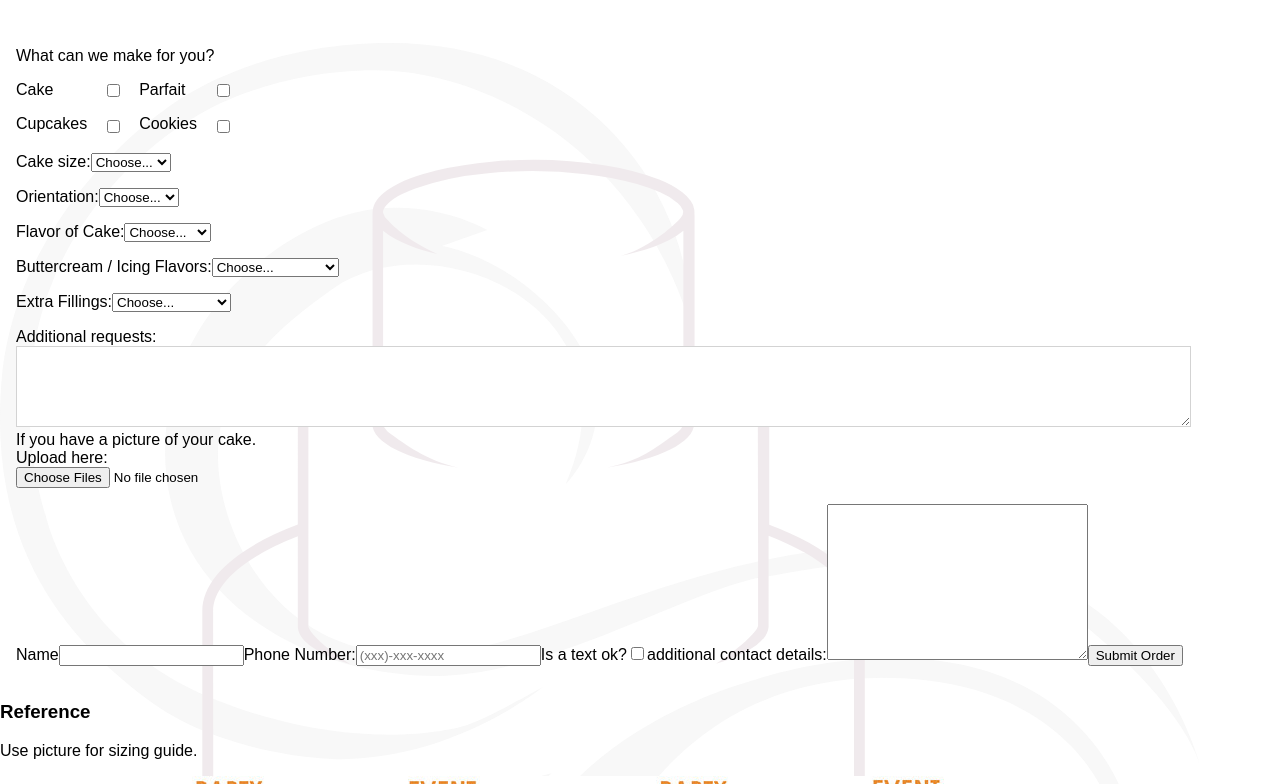
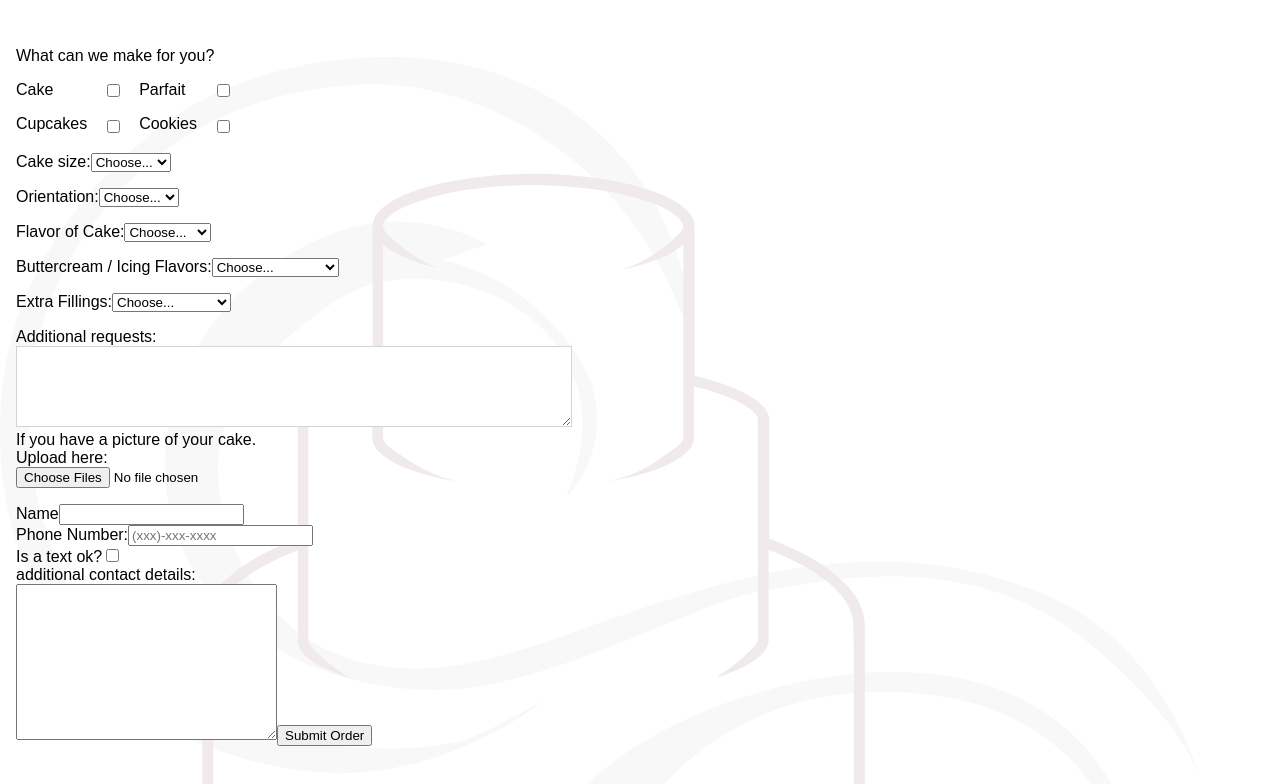
Before and after one commit to bheadwhite/sweetbaycakes, a React (Create React App) app: page / in a window 1280 px wide. Shown: the part 384-1168 px from the top of the page. Built offline with nearby package versions, Linux system fonts and the light colour scheme.

Commit message:
added some divs to customer details

```diff
--- a/src/components/CustomerDetails/CustomerDetails.js
+++ b/src/components/CustomerDetails/CustomerDetails.js
@@ -3,13 +3,23 @@ import "./CustomerDetails.css"
 
 const Details = () => (
 	<div className='customerDetails'>
+		<div>
 		<label htmlFor='name'>Name</label>
 		<input type='text' id='name' required onChange={e => this.setState({ cstName: e.target.value })} />
+
+		</div>
+		<div>
+
 		<label>Phone Number:</label>
 		<input type='tel' placeholder='(xxx)-xxx-xxxx' required onChange={e => this.setState({ cstNumber: e.target.value })} />
+		<div>
 		<label>Is a text ok?</label>
 		<input type='checkbox' />
+		</div>
+		</div>
+		<div>
 		<label>additional contact details:</label>
+		</div>
 		<textarea name='' id='' cols='30' rows='10' />
 		<button onClick={() => this.sendEmail()}>Submit Order</button>
 	</div>
--- a/src/components/OrderForm/CakeOrderForm.css
+++ b/src/components/OrderForm/CakeOrderForm.css
@@ -24,4 +24,5 @@
 .addRequests {
   border: 1px solid lightgrey;
   width: 100%;
+  max-width: 550px;
 }
```
